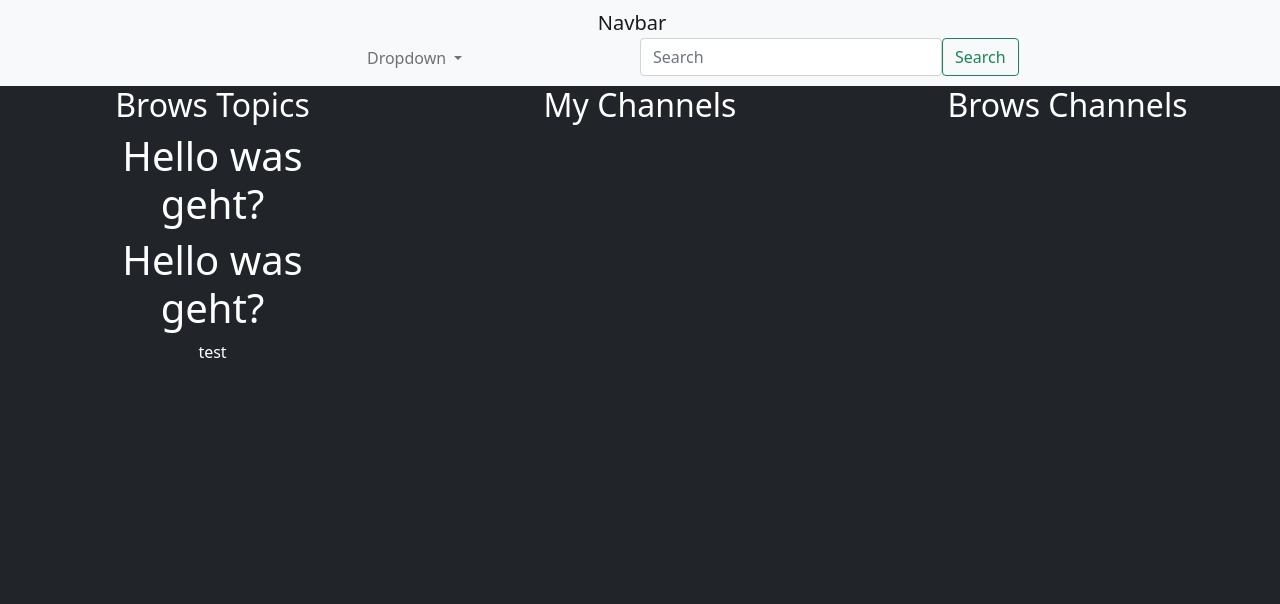
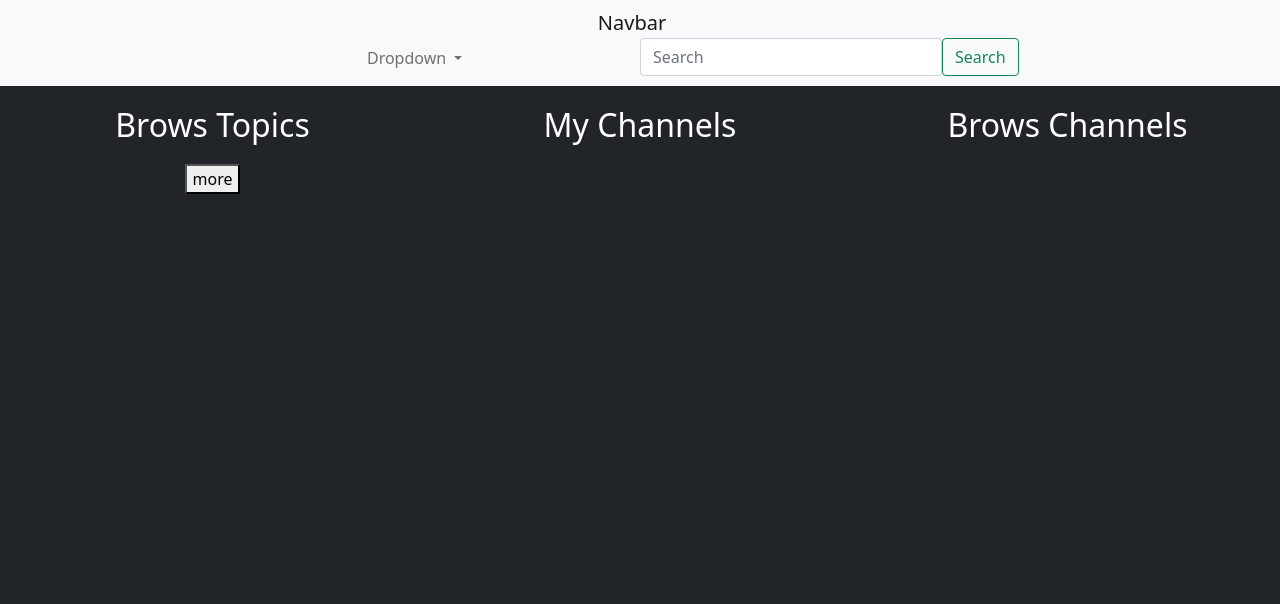
Before and after one commit to danio86/SlackBook2.0, a Django app: page / in a window 1280 px wide. Shown: the top 604 px of the page. Run offline with Django 3.2, Linux system fonts and the light colour scheme; parts of the project's set-up code (start-up, migrations or seed data) failed here and were passed over; some web fonts are replaced.

Commit message:
styled browse-channel area in index.html

```diff
--- /dev/null
+++ b/slackbook_user/templates/base/browse-channel.html
@@ -0,0 +1,23 @@
+<div class="row justify-content-around">
+    <div class="col-4 main-content">
+
+        {% for channel in channels %}
+
+        <div>
+            <div><h5><a href="{% url 'channel' channel.id %} ">{{channel.title}}</a></h5></div>
+            <a href="#"><span>@ <i class="fas fa-user"></i> {{ channel.host.username }}</span></a>
+            <!-- host.user is a django function -->
+            {{ channel.created_on|timesince }}
+            <br>
+            <!-- this leads to channel(name!) with the right id -->
+            <div class="channel-content">{{channel.content}}</div>
+            <a href="#"><i class="fas fa-user-friends"></i></a> {{ channel.guests.count }} Members
+            <span class="category-open"><small> - Category: <a href="#">{{ channel.topic.title }}</a></small></span>
+            <hr>
+        </div>
+
+
+        {% endfor %}
+
+    </div>
+</div>
--- a/slackbook_user/templates/base/index.html
+++ b/slackbook_user/templates/base/index.html
@@ -6,19 +6,20 @@
 <div class="container">
     <div class="row">
       <div class="col">
-        <h2>Brows Topics</h2>
+        <h2 class="index-headline">Brows Topics</h2>
 
         {% include 'base/topics.html' %}
 
       </div>
       <div class="col-6">
-         <h2>My Channels</h2>
+         <h2 class="index-headline">My Channels</h2>
 
 
       </div>
       <div class="col">
-        <h2>Brows Channels</h2>
+        <h2 class="index-headline">Brows Channels</h2>
 
+        {% include 'base/browse-channel.html' %}
 
       </div>
     </div>
--- a/slackbook_user/templates/base/topics.html
+++ b/slackbook_user/templates/base/topics.html
@@ -1,22 +1,11 @@
-<H1>Hello was geht?</H1>
+<div class="row justify-content-around">
+    <div class="col-4">
+        {% for topic in topics %}
 
-<div class= "row test text-light bg-dark">
-    <div class="col-6">
-{% for topic in channel %}
+        {{ topic.title }}
+        <br>
 
-test
-{{ topic.title }}
-    <br>
-{% endfor %}
+        {% endfor %}
+        <button>more</button>
+    </div>
 </div>
-</div>
-<H1>Hello was geht?</H1>
-
-<div>
-    {% for topic in channel %}
-        {{ test2 }}
-        <br>
-    {% endfor %}
-    test
-
-</div>
--- a/slackbook_user/urls.py
+++ b/slackbook_user/urls.py
@@ -7,4 +7,5 @@ urlpatterns = [
     path('channel/<str:pk>/', views.channel, name='channel'),
     path('topics/', views.topics, name='topics'),
 
+
 ]
--- a/slackbook_user/views.py
+++ b/slackbook_user/views.py
@@ -5,9 +5,10 @@ from .models import User, Channel, Topic
 def home(request):
     r = request.GET.get('r') if request.GET.get('r') is not None else ''
     queryset = Topic.objects.all()[0:6]
+    channels = Channel.objects.all()
 
     context = {
-        'channel': queryset,
+        'topics': queryset, 'channels': channels
     }
     return render(request, 'base/index.html', context)
 
--- a/static/css/style.css
+++ b/static/css/style.css
@@ -28,9 +28,37 @@
     width: 100%;
 }
 
+.index-headline{
+    margin: 20px auto;
+}
+
 /* Main Content */
 .container{
     text-align: center;
+}
+
+.main-content{
+    width: 100%;
+    background-color: darkcyan;
+    border-radius: 10px;
+}
+
+.main-content a{
+    text-decoration: none;
+    color: cyan;
+}
+
+/* .main-content-headline{
+    background-color: darkgray;
+    width: 100%;
+    border-top-right-radius: 10px;
+    border-top-left-radius: 10px;
+} */
+
+.channel-content{
+    background-color: rgb(57, 57, 57);
+    border-radius: 10px;
+    padding: 2px;
 }
 
 /* Footer */
@@ -40,7 +68,3 @@ footer{
     width: 100%;
     text-align: center;
 }
-
-.test{
-    background-color: aquamarine;
-}
```
Also changed, not shown: slackbook_user/templates/base/account.html (added).
